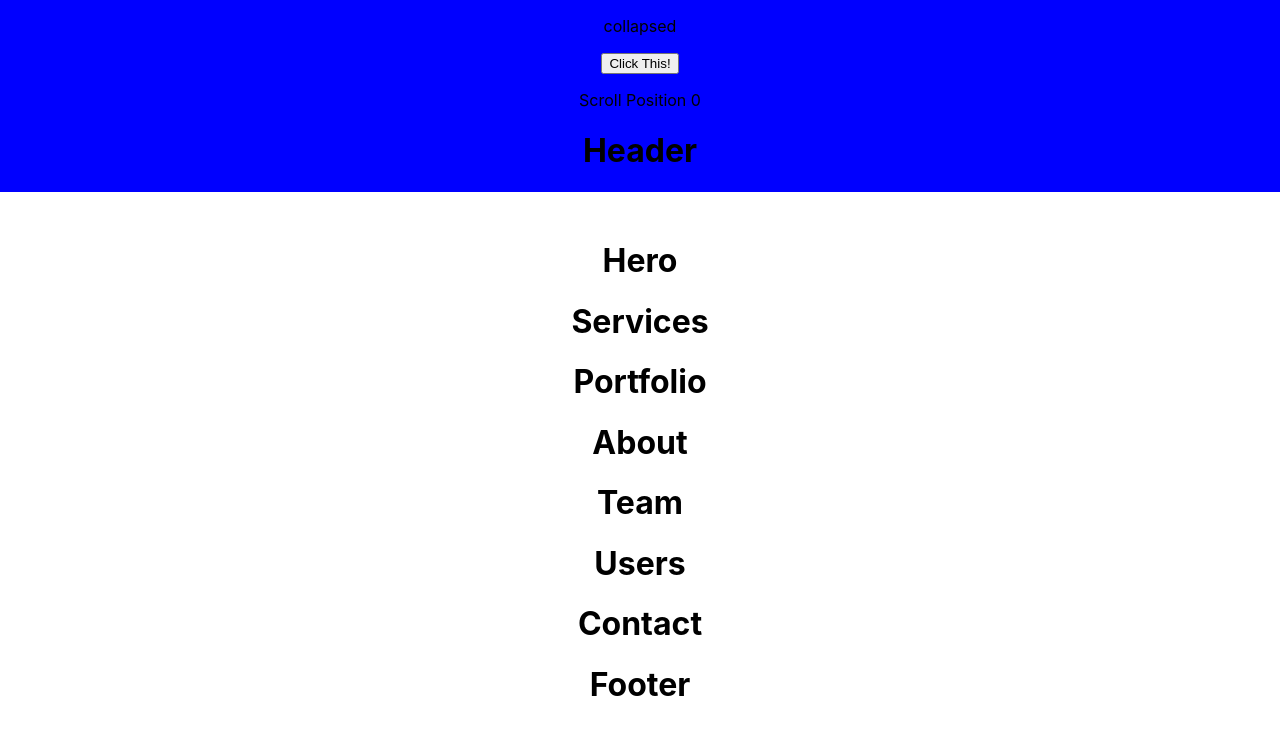
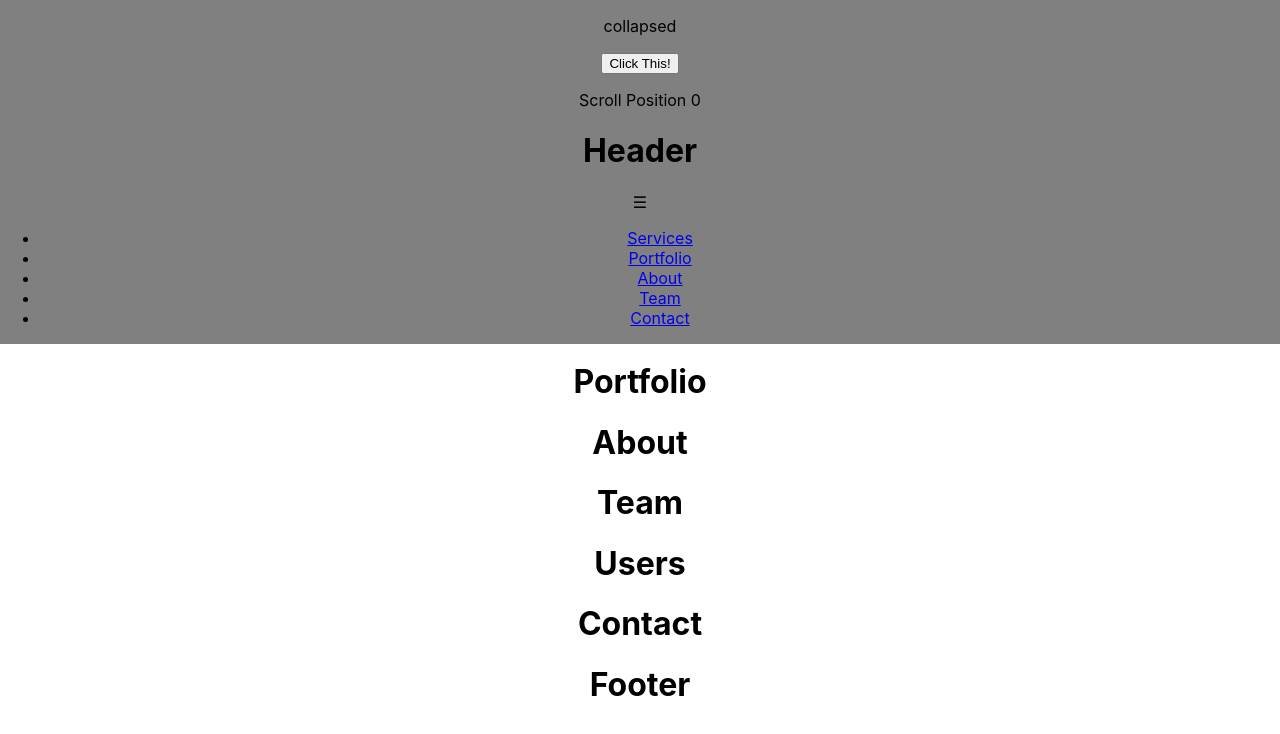
Before and after one commit to lacyjpr/agency, a React (Create React App) app: page / in a window 1280 px wide. Shown: the top 734 px of the page. Built offline with nearby package versions, Linux system fonts and the light colour scheme.

Commit message:
Add nav markup

```diff
--- a/src/Components/Header/Header.js
+++ b/src/Components/Header/Header.js
@@ -35,6 +35,24 @@ const Header = () => {
       <button onClick={() => setCollapse(!collapsed)}>Click This!</button>
       <p>Scroll Position {yPosition}</p>
       <h1>Header</h1>
+      <div className='Header__menu'>☰</div>
+      <ul className='Header__nav'>
+        <li className='Header__nav--link'>
+          <a href='#services'>Services</a>
+        </li>
+        <li className='Header__nav--link'>
+          <a href='#portfolio'>Portfolio</a>
+        </li>
+        <li className='Header__nav--link'>
+          <a href='#about'>About</a>
+        </li>
+        <li className='Header__nav--link'>
+          <a href='#team'>Team</a>
+        </li>
+        <li className='Header__nav--link'>
+          <a href='#contact'>Contact</a>
+        </li>
+      </ul>
     </div>
   );
 };
--- a/src/Components/Header/Header.scss
+++ b/src/Components/Header/Header.scss
@@ -2,6 +2,6 @@
   text-align: center;
   position: fixed;
   width: 100%;
-  background-color: blue;
+  background-color: gray;
   top: 0;
 }
```
